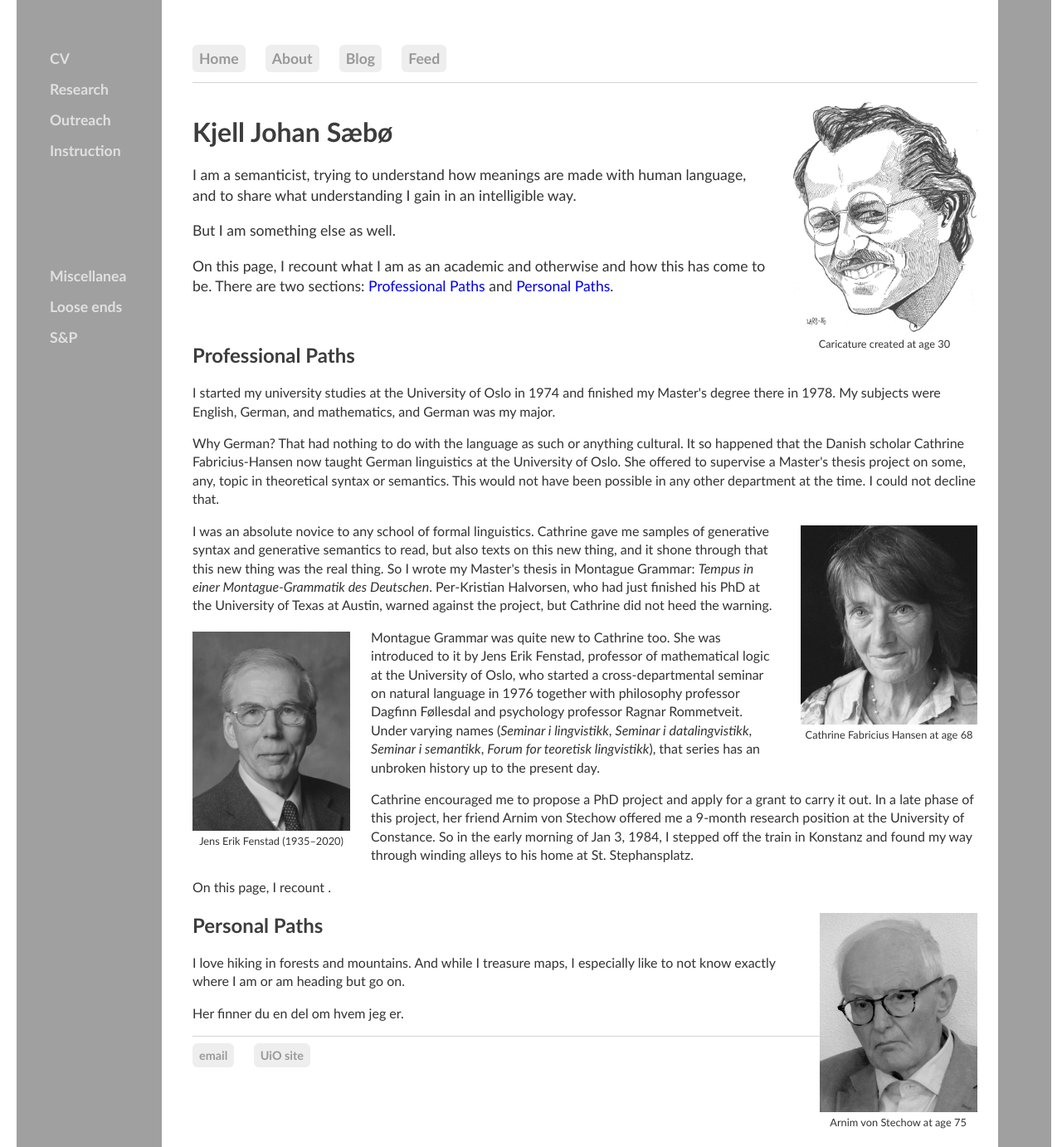
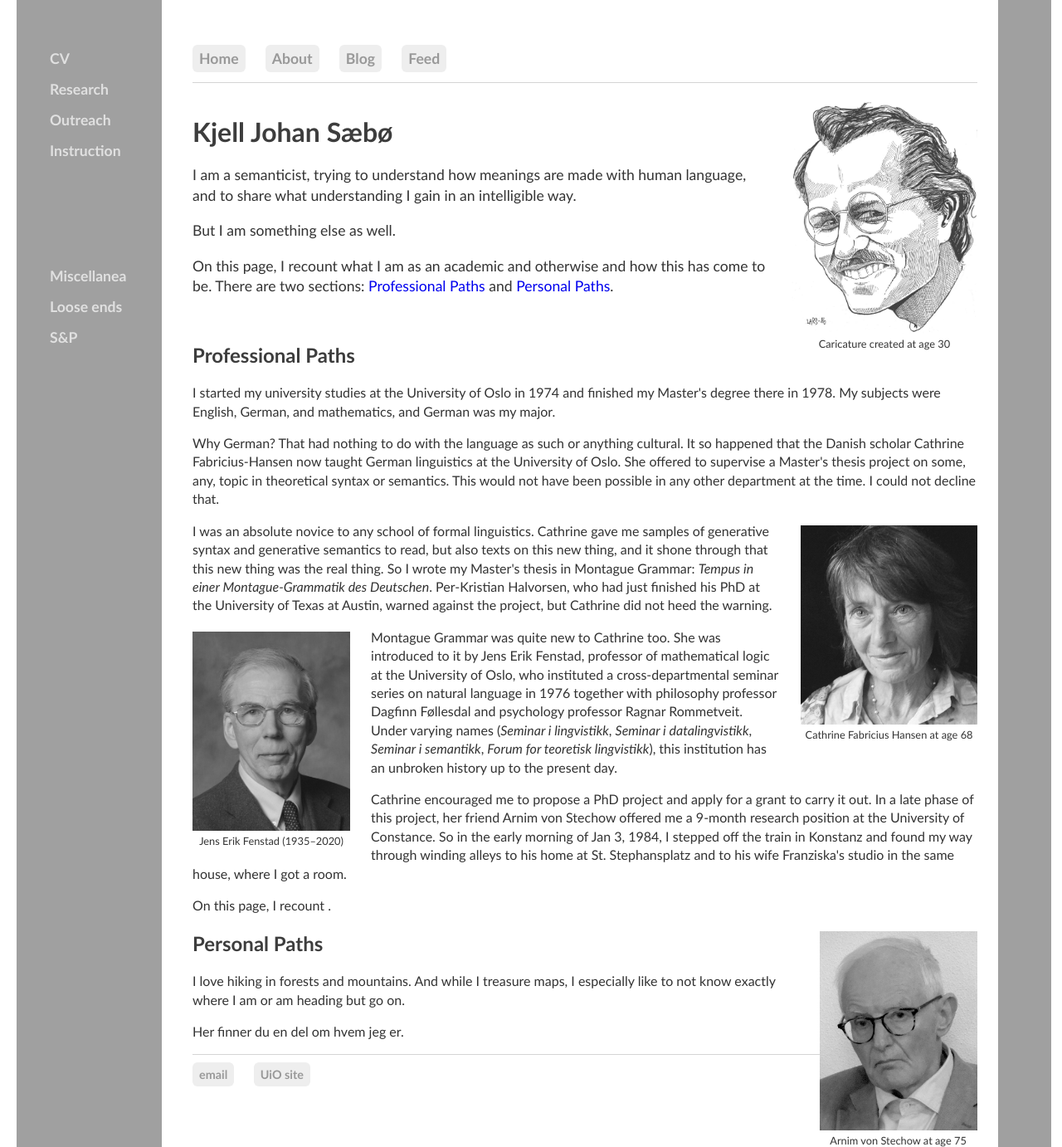
Before and after one commit to kjelljs/kjelljs.github.io, a Jekyll site: the page built from about/index.html, in a window 1280 px wide and 1382 px high. Shown: the whole window at 83% size. Built offline with Jekyll 4.4.1, drawn with Linux system fonts in a browser that asks for light colours.

Commit message:
Update index.html

```diff
--- a/about/index.html
+++ b/about/index.html
@@ -23,8 +23,8 @@
 	<div style="float:right;"><figure class="rightfig"><img style="height:240px;" src="/pics/CFHgray.jpg"><figcaption>Cathrine Fabricius Hansen at age 68</figcaption></figure></div>
 	<p>I was an absolute novice to any school of formal linguistics. Cathrine gave me samples of generative syntax and generative semantics to read, but also texts on this new thing, and it shone through that this new thing was the real thing. So I wrote my Master's thesis in Montague Grammar: <i>Tempus in einer Montague-Grammatik des Deutschen</i>. Per-Kristian Halvorsen, who had just finished his PhD at the University of Texas at Austin, warned against the project, but Cathrine did not heed the warning.</p>
 	<div style="float:left;"><figure class="leftfig"><img style="height:240px;" src="/pics/JEFgray.jpg"><figcaption>Jens Erik Fenstad (1935&ndash;2020)</figcaption></figure></div>
-	<p>Montague Grammar was quite new to Cathrine too. She was introduced to it by Jens Erik Fenstad, professor of mathematical logic at the University of Oslo, who started a cross-departmental seminar on natural language in 1976 together with philosophy professor Dagfinn Føllesdal and psychology professor Ragnar Rommetveit. Under varying names (<i>Seminar i lingvistikk</i>, <i>Seminar i datalingvistikk</i>, <i>Seminar i semantikk</i>, <i>Forum for teoretisk lingvistikk</i>), that series has an unbroken history up to the present day.</p>
-	<p>Cathrine encouraged me to propose a PhD project and apply for a grant to carry it out. In a late phase of this project, her friend Arnim von Stechow offered me a 9-month research position at the University of Constance. So in the early morning of Jan 3, 1984, I stepped off the train in Konstanz and found my way through winding alleys to his home at St. Stephansplatz.</p>
+	<p>Montague Grammar was quite new to Cathrine too. She was introduced to it by Jens Erik Fenstad, professor of mathematical logic at the University of Oslo, who instituted a cross-departmental seminar series on natural language in 1976 together with philosophy professor Dagfinn Føllesdal and psychology professor Ragnar Rommetveit. Under varying names (<i>Seminar i lingvistikk</i>, <i>Seminar i datalingvistikk</i>, <i>Seminar i semantikk</i>, <i>Forum for teoretisk lingvistikk</i>), this institution has an unbroken history up to the present day.</p>
+	<p>Cathrine encouraged me to propose a PhD project and apply for a grant to carry it out. In a late phase of this project, her friend Arnim von Stechow offered me a 9-month research position at the University of Constance. So in the early morning of Jan 3, 1984, I stepped off the train in Konstanz and found my way through winding alleys to his home at St. Stephansplatz and to his wife Franziska's studio in the same house, where I got a room.</p>
 	<p>On this page, I recount .</p>
 	<div style="float:right;"><figure class="rightfig"><img style="height:240px;" src="/pics/Arnim2.jpg"><figcaption>Arnim von Stechow at age 75</figcaption></figure></div>
 	<h2 id="priv">Personal Paths</h2>
```
